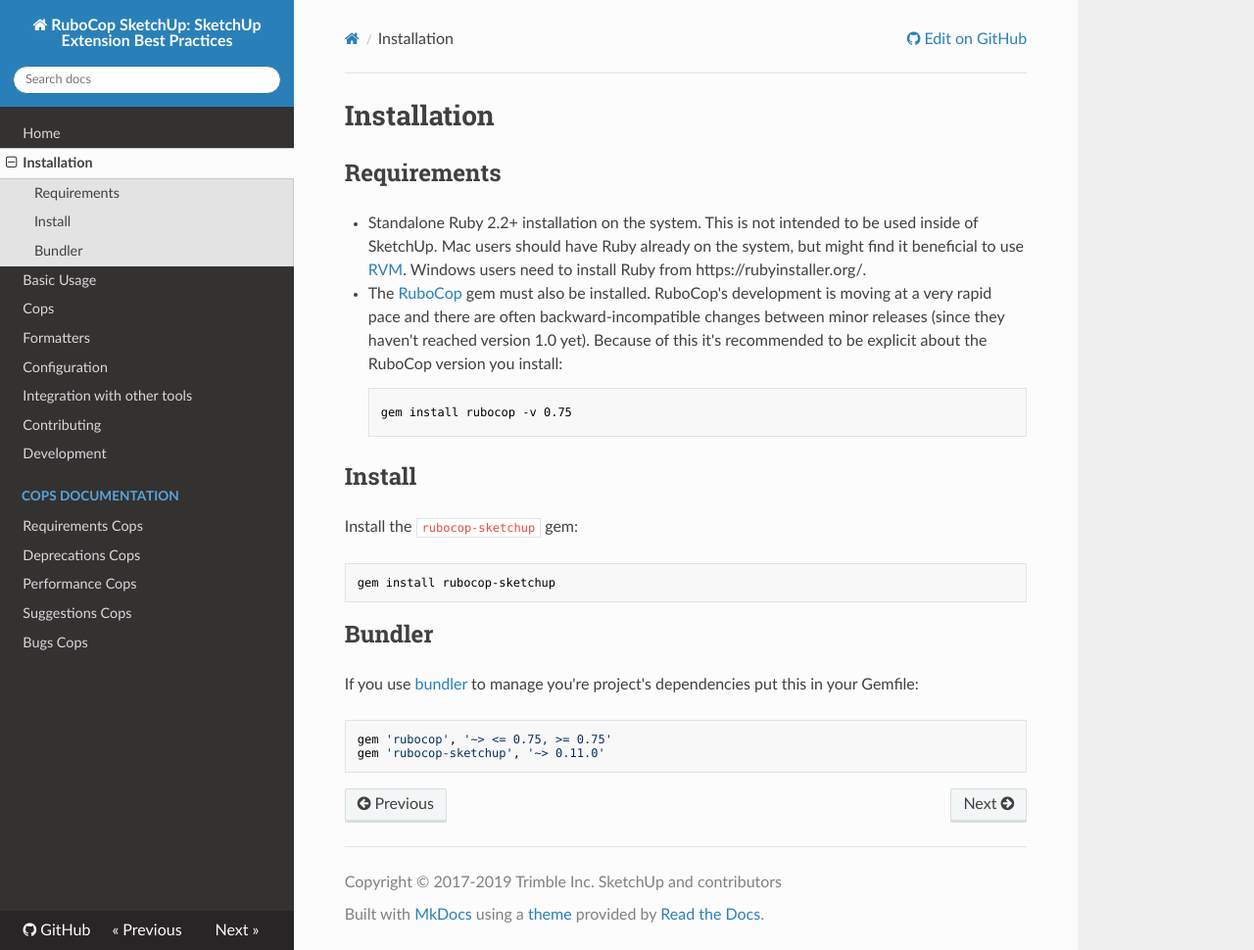
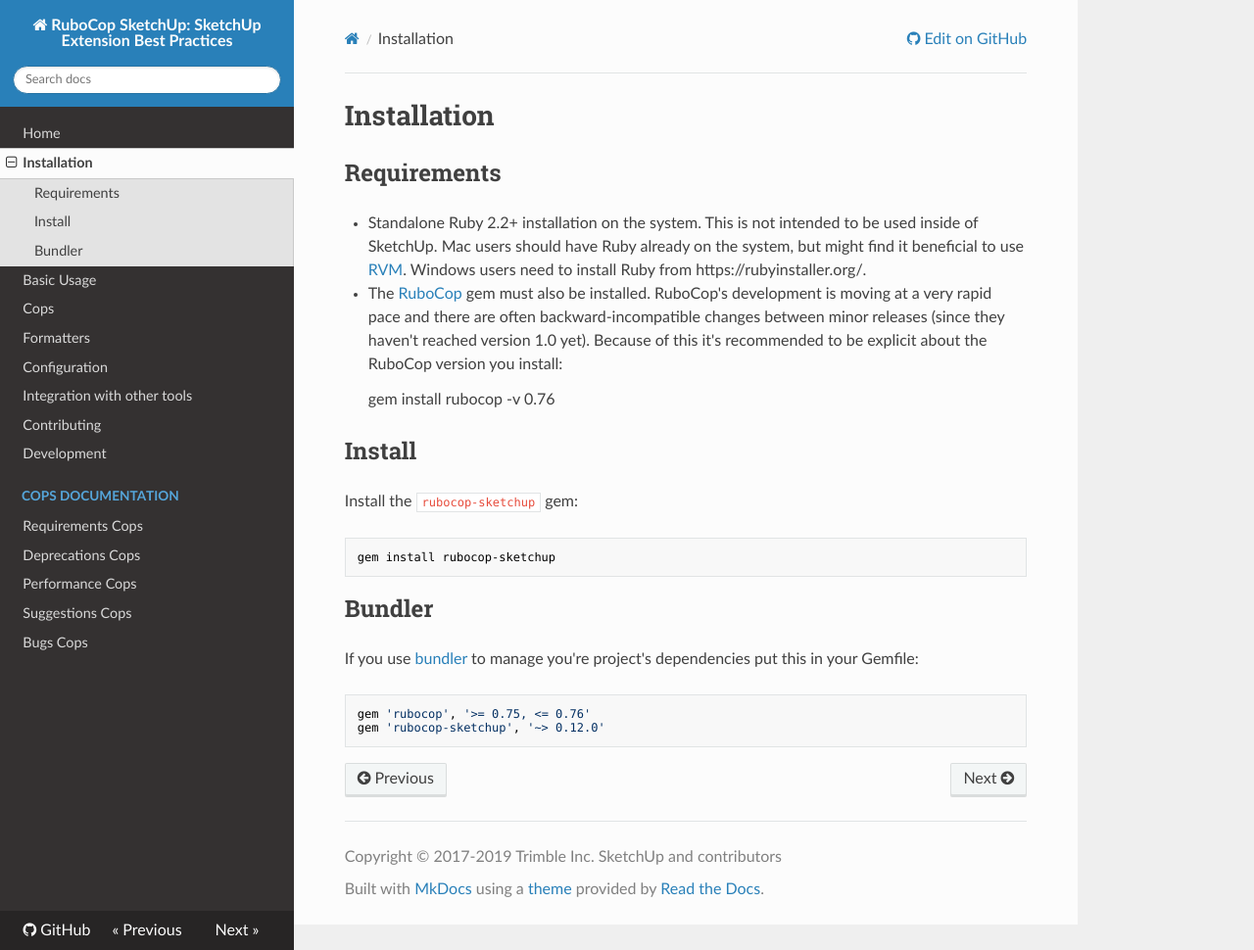
Before and after one commit to SketchUp/rubocop-sketchup, an MkDocs documentation site: the page built from manual/installation.md, in a window 1280 px wide and 970 px high. Shown: the whole window at 98% size. Built offline with MkDocs 1.6.1, drawn with Linux system fonts in a browser that asks for light colours; nearby versions of some CDN libraries.

Commit message:
Cut release 0.12.0.

```diff
--- a/manual/installation.md
+++ b/manual/installation.md
@@ -6,7 +6,7 @@
 
 * The [RuboCop](http://batsov.com/rubocop/) gem must also be installed. RuboCop's development is moving at a very rapid pace and there are often backward-incompatible changes between minor releases (since they haven't reached version 1.0 yet). Because of this it's recommended to be explicit about the RuboCop version you install:
 
-        gem install rubocop -v 0.75
+    gem install rubocop -v 0.76
 
 ## Install
 
@@ -18,5 +18,5 @@ Install the `rubocop-sketchup` gem:
 
 If you use [bundler](http://bundler.io/) to manage you're project's dependencies put this in your Gemfile:
 
-    gem 'rubocop', '~> <= 0.75, >= 0.75'
-    gem 'rubocop-sketchup', '~> 0.11.0'
+    gem 'rubocop', '>= 0.75, <= 0.76'
+    gem 'rubocop-sketchup', '~> 0.12.0'
```
Also changed, not shown: README.md (+1 -1 lines), manual/integration_with_other_tools.md (+2 -2 lines), 1 other file.
